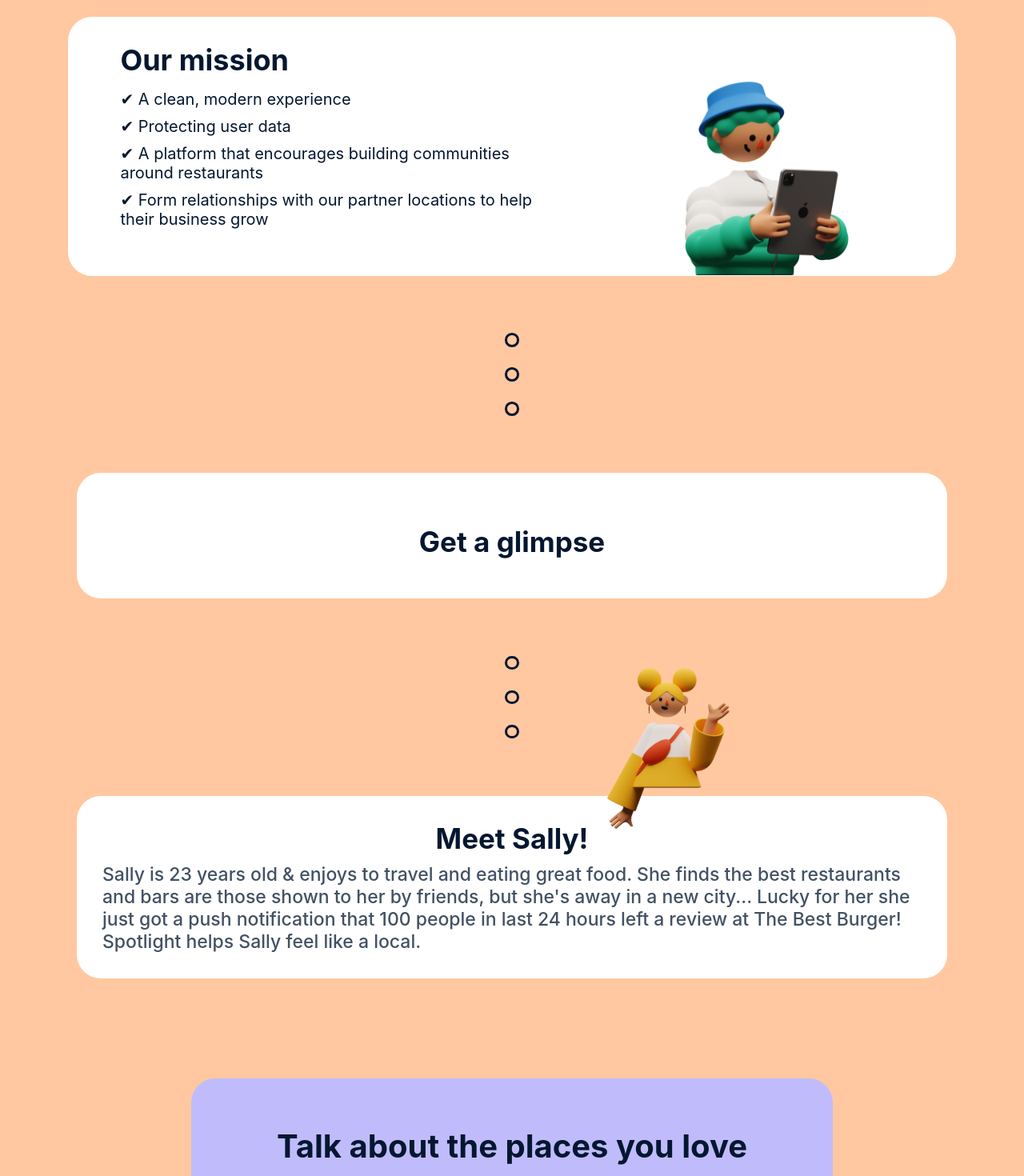
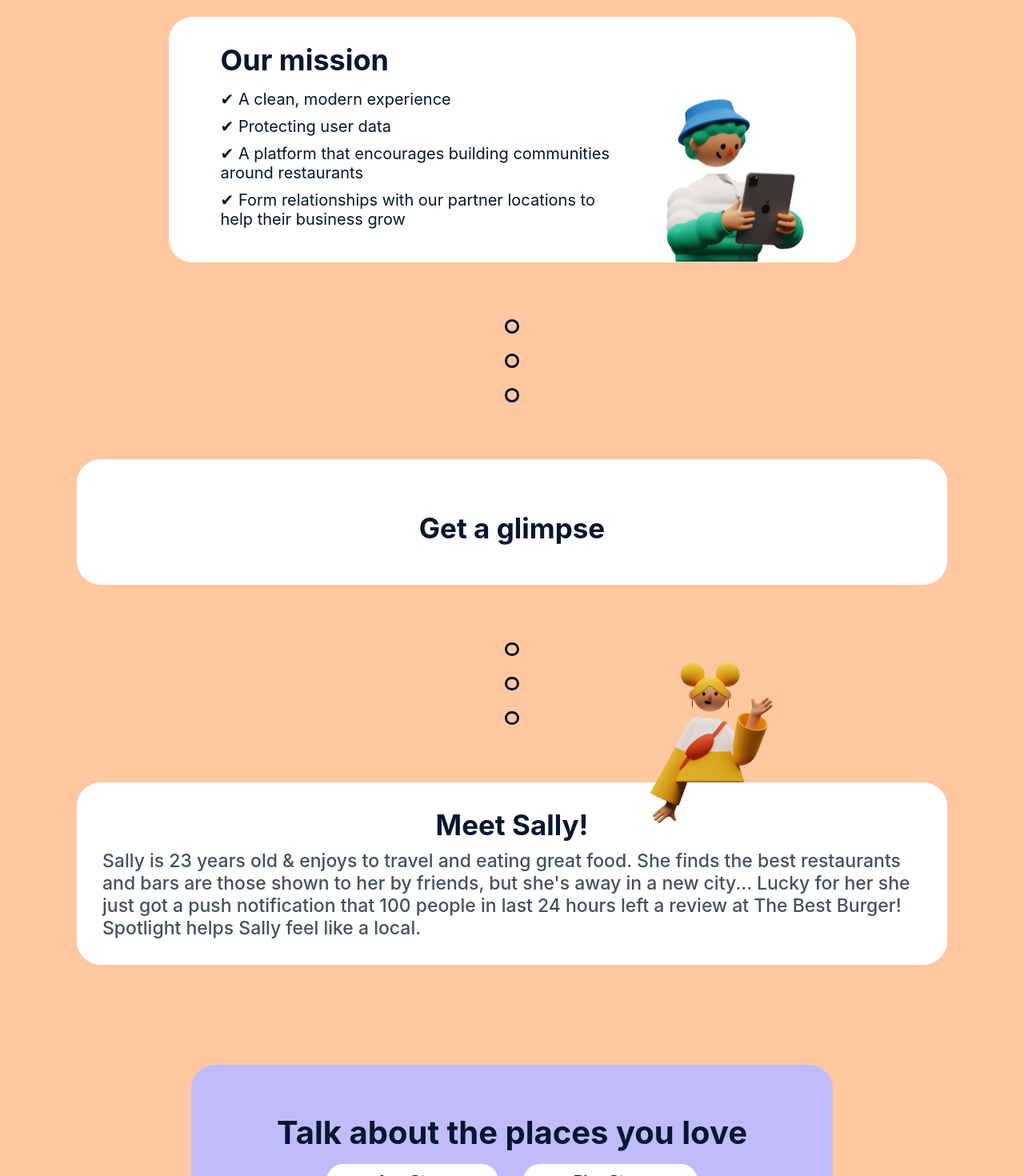
Before and after one commit to gladiator428/newspotlight-v2, a React (Create React App) app: page / in a window 1280 px wide. Shown: the part 1140-2610 px from the top of the page at 80% size. Built offline with nearby package versions, Linux system fonts and the light colour scheme.

Commit message:
feat: complete the mobile version of content

```diff
--- a/src/index.css
+++ b/src/index.css
@@ -15,3 +15,7 @@ code {
 #root {
   background-color: #ffc8a0;
 }
+
+* {
+  transition: 0.3s all;
+}
--- a/src/layouts/landing/about/about.styled.tsx
+++ b/src/layouts/landing/about/about.styled.tsx
@@ -8,6 +8,13 @@ export const AboutSection = styled.div`
   border-radius: 30px;
   @media screen and (max-width: 1024px) {
     width: auto;
+  }
+  @media screen and (max-width: 768px) {
+    padding: 7% 5%;
+    margin: 100px auto;
+  }
+  @media screen and (max-width: 768px) {
+    margin: 70px auto;
   }
 `;
 
@@ -23,6 +30,6 @@ export const AboutButtons = styled.div`
   display: flex;
   justify-content: center;
   & > *:not(:first-child) {
-    margin-left: 25px;
+    margin-left: 5%;
   }
 `;
--- a/src/layouts/landing/intro/intro.styled.tsx
+++ b/src/layouts/landing/intro/intro.styled.tsx
@@ -64,8 +64,8 @@ export const IntroImageSection = styled.div`
   align-items: start;
   img {
     width: 45%;
-    @media screen and (max-width: 1024px) {
-      width: 80%;
+    @media screen and (max-width: 425px) {
+      width: 100%;
       align-self: center;
     }
   }
@@ -76,8 +76,7 @@ export const IntroImageSection = styled.div`
     width: 80%;
     margin-top: 120px;
   }
-  @media screen and (max-width: 1024px) {
-    margin-top: 80px;
+  @media screen and (max-width: 425px) {
     flex-direction: column;
   }
 `;
--- a/src/layouts/landing/meet/meet.styled.tsx
+++ b/src/layouts/landing/meet/meet.styled.tsx
@@ -7,10 +7,22 @@ export const MeetSection = styled.div`
   position: relative;
   img {
     position: absolute;
-    max-width: 153px;
-    width: 100%;
-    top: -70%;
-    right: 25%;
+    width: 153px;
+    top: -150px;
+    right: 20%;
+    @media screen and (max-width: 768px) {
+      width: 130px;
+      top: -127px;
+      right: 15%;
+    }
+    @media screen and (max-width: 425px) {
+      width: 96px;
+      top: -94px;
+      right: 10%;
+    }
+  }
+  @media screen and (max-width: 768px) {
+    padding: 50px 20px;
   }
 `;
 
--- a/src/layouts/landing/review/index.tsx
+++ b/src/layouts/landing/review/index.tsx
@@ -30,7 +30,7 @@ const ReviewPart = () => {
               ✔ A platform that encourages building communities around
               restaurants
             </RCardDesc>
-            <RCardDesc>
+            <RCardDesc className="last-desc">
               ✔ Form relationships with our partner locations to help their
               business grow
             </RCardDesc>
--- a/src/layouts/landing/review/review.styled.tsx
+++ b/src/layouts/landing/review/review.styled.tsx
@@ -6,6 +6,12 @@ export const ReviewSection = styled.div`
   display: flex;
   flex-direction: column;
   align-items: center;
+  @media screen and (max-width: 768px) {
+    padding-top: 180px;
+  }
+  @media screen and (max-width: 390px) {
+    padding-top: 100px;
+  }
 `;
 
 export const ReviewTitle = styled.h1`
@@ -26,17 +32,21 @@ export const ReviewDesc = styled.p`
 `;
 
 export const ReviewCard = styled.div`
+  position: relative;
   background-color: #ffffff;
   padding: 32px 65px;
   border-radius: 30px;
   width: 729px;
-  width: 90%;
+
   margin-top: 70px;
   display: flex;
   flex-direction: column;
   align-items: start;
   @media screen and (max-width: 1024px) {
     width: auto;
+  }
+  @media screen and (max-width: 620px) {
+    padding: 32px 40px;
   }
 `;
 
@@ -50,12 +60,28 @@ export const RCardDescSection = styled.div`
   display: flex;
   justify-content: space-between;
   img {
-    max-width: 205px;
-    width: 100%;
-    margin-bottom: -32px;
+    position: absolute;
+    width: 20%;
+    right: 65px;
+    bottom: 0;
+    min-width: 97px;
+    @media screen and (max-width: 620px) {
+      right: 30px;
+    }
+    @media screen and (max-width: 320px) {
+      right: 10px;
+    }
   }
 `;
 
 export const RCardDescPart = styled.div`
-  width: 60%;
+  width: 70%;
+  @media screen and (max-width: 620px) {
+    width: 100%;
+  }
+  .last-desc {
+    @media screen and (max-width: 620px) {
+      width: 70%;
+    }
+  }
 `;
```
